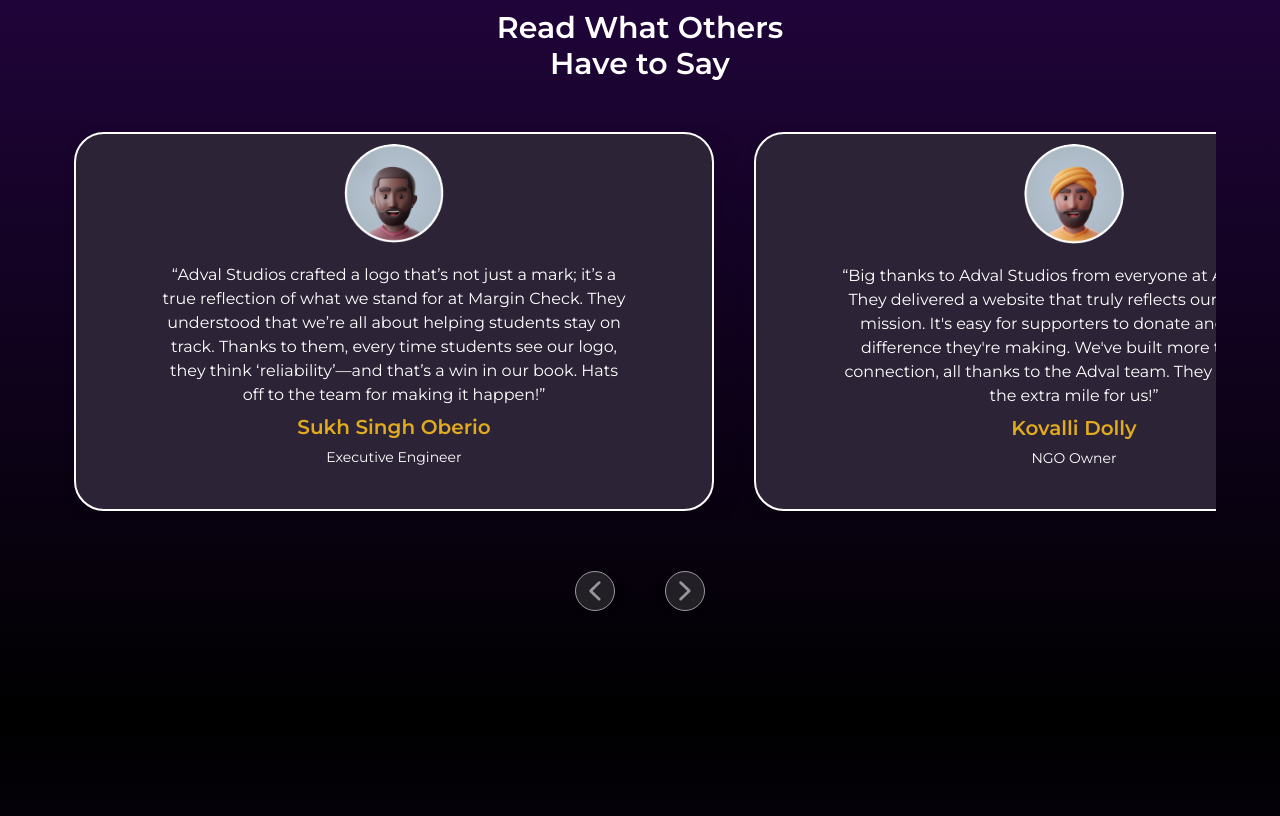
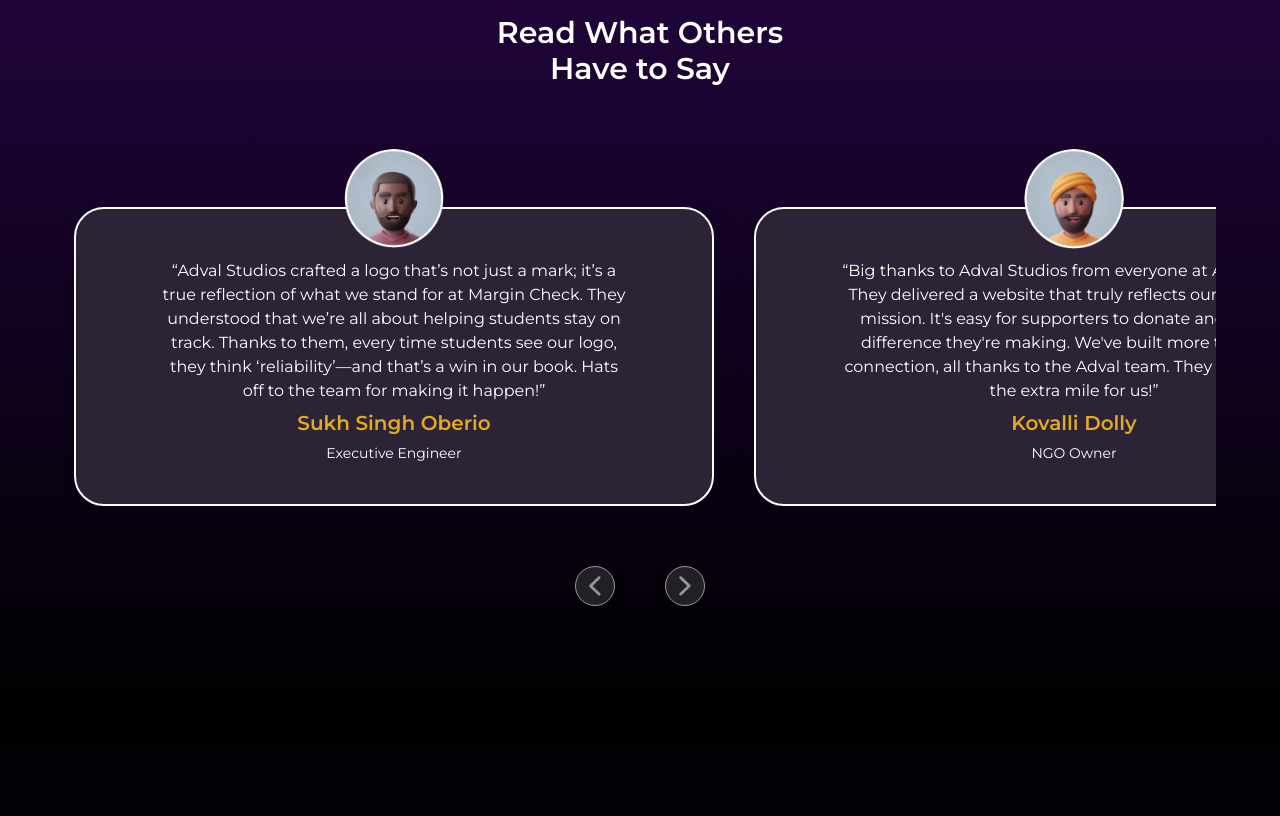
Before and after one commit to TartejBrothers/ADVAL-Portfolio, a React (Create React App) app: page / in a window 1280 px wide. Shown: the part 5332-6148 px from the top of the page. Built offline with nearby package versions, Linux system fonts and the light colour scheme.

Commit message:
Updated: Styling

```diff
--- a/src/components/styles/testimonial.css
+++ b/src/components/styles/testimonial.css
@@ -87,6 +87,8 @@
   gap: 40px;
   cursor: grab;
   scroll-snap-type: x;
+  overflow-y: visible;
+  padding-top: 80px;
   scroll-padding-inline: 24px;
   scroll-behavior: smooth;
   scrollbar-width: none;
@@ -104,7 +106,8 @@
   padding: 0px 30px 30px 30px;
   scroll-snap-align: start;
   border-radius: 30px;
-  overflow: hidden;
+  overflow: visible;
+
   background-color: #2d2336;
   box-shadow: 8px 8px 24px rgba(0, 0, 0, 0.1);
   border: 2px solid #ffffff;
@@ -116,7 +119,10 @@
   flex-direction: column;
   justify-content: center;
   align-items: center;
-  padding: 10px;
+
+  padding: 50px 10px 10px 10px;
+  overflow: visible;
+  position: relative;
   border-radius: 20px;
 }
 
@@ -124,6 +130,7 @@
   border-radius: 100%;
   margin-bottom: 20px;
   width: 100px;
+  position: absolute;
   top: -60px;
 }
 
```
